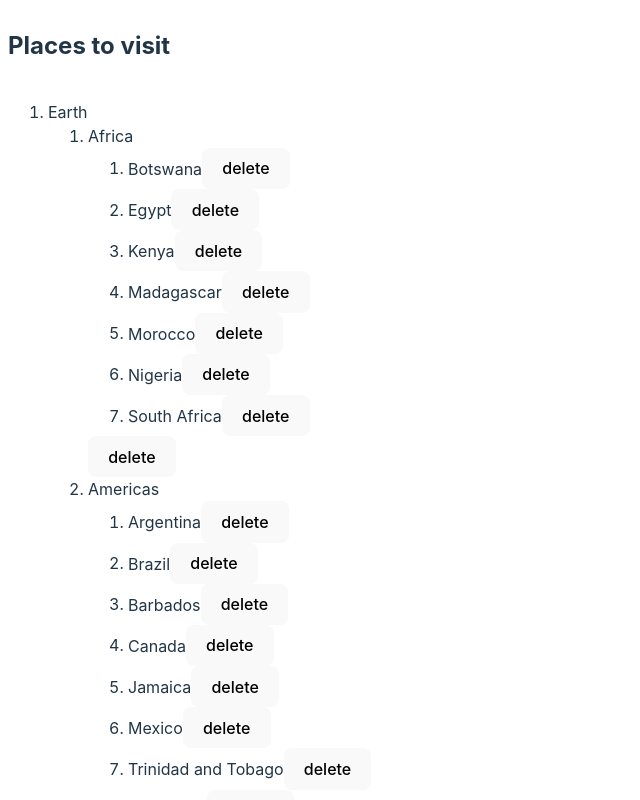
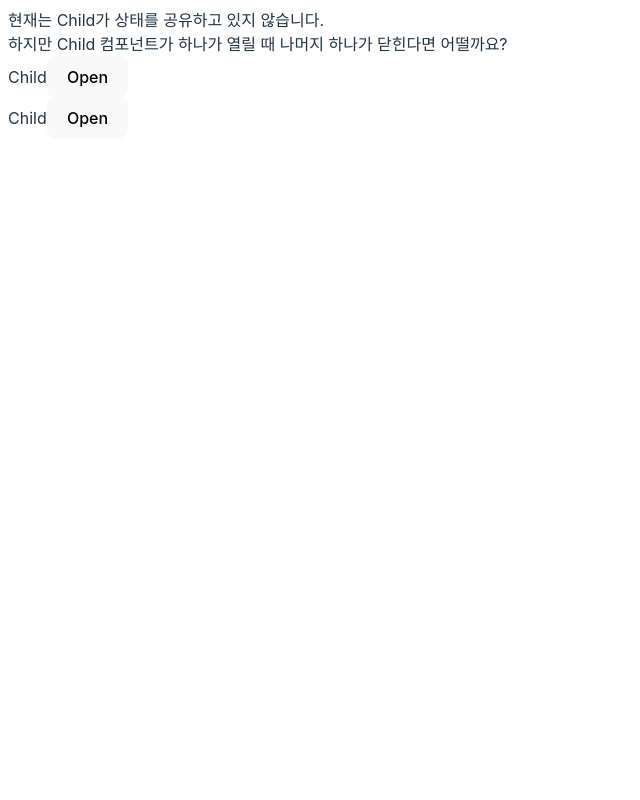
Before and after one commit to zzinLee/react-playground, a React (Vite) app: page / in a window 1280 px wide. Shown: the top 800 px of the page, without its empty margins (0-640 px from the left). Built offline with nearby package versions, Linux system fonts and the light colour scheme.

Commit message:
First, 상태가 공유되지 않은 초기

```diff
--- a/src/App.jsx
+++ b/src/App.jsx
@@ -1,57 +1,12 @@
-import { useImmer } from "use-immer"
-import { useState } from "react";
-import { initialTravelPlan } from "./places.js";
+import Child from "./Child";
 
-function PlaceTree({ id, parentId, plan, deletePlan }) {
-  const place = plan[id];
-  const childIds = place.childIds;
-
-  const childPlaces = childIds.length > 0 && childIds.map((childId) => {
-    return <PlaceTree key={childId} plan={plan} id={childId} parentId={id} deletePlan={deletePlan} />
-  });
-
+export default function App() {
   return (
-    <li>
-      {place.title}
-      {childPlaces.length > 0 && (
-        <ol>
-          {childPlaces}
-        </ol>
-      )}
-      <button onClick={() => deletePlan(parentId, id)}>delete</button>
-    </li>
+    <div>
+      현재는 Child가 상태를 공유하고 있지 않습니다. <br></br>
+      하지만 Child 컴포넌트가 하나가 열릴 때 나머지 하나가 닫힌다면 어떨까요?
+      <Child />
+      <Child />
+    </div>
   );
 }
-
-export default function TravelPlan() {
-  const [plan, updatePlan] = useImmer(initialTravelPlan);
-  const root = plan[0];
-  const parentIds = root.childIds;
-
-  const deletePlace = (parentId, childId) => {
-    updatePlan((draft) => {
-      const parent = draft[parentId];
-      parent.childIds = parent.childIds.filter((id) => id !== childId);
-
-      const deleteAllChildren = (id) => {
-        const place = draft[id];
-        place.childIds.forEach(deleteAllChildren);
-
-        delete draft[id];
-      };
-
-      deleteAllChildren(childId);
-    });
-  };
-
-  return (
-    <>
-      <h2>Places to visit</h2>
-      <ol>
-        {parentIds.length > 0 && parentIds.map((id) => (
-          <PlaceTree key={id} id={id} parentId={0} plan={plan} deletePlan={deletePlace} />
-        ))}
-      </ol>
-    </>
-  );
-}
--- /dev/null
+++ b/src/Child.jsx
@@ -0,0 +1,16 @@
+import { useState } from "react";
+
+export default function Child() {
+  const [isOpen, setIsOpen] = useState(false);
+  const handleClick = () => {
+    setIsOpen(!isOpen);
+  }
+
+  return (
+    <div>
+      Child
+      <button onClick={handleClick}>{isOpen ? "Close" : "Open"}</button>
+      {isOpen && "추가내용쌸라쌸라"}
+    </div>
+  );
+}
```
